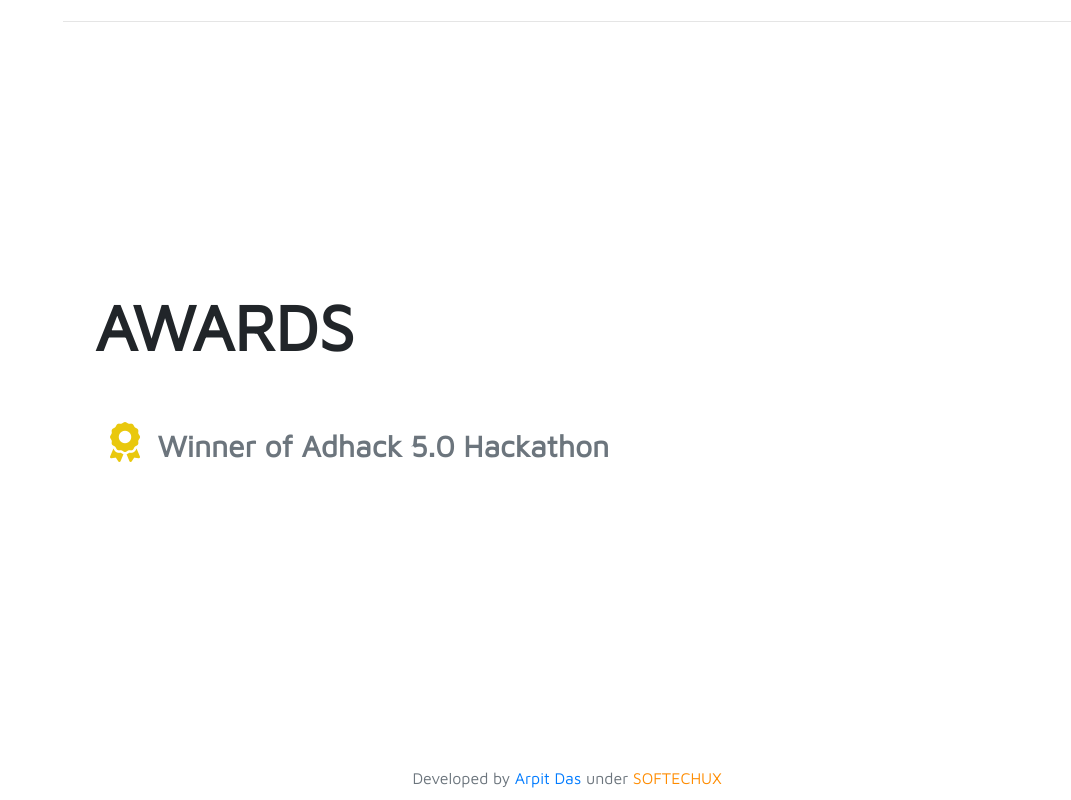
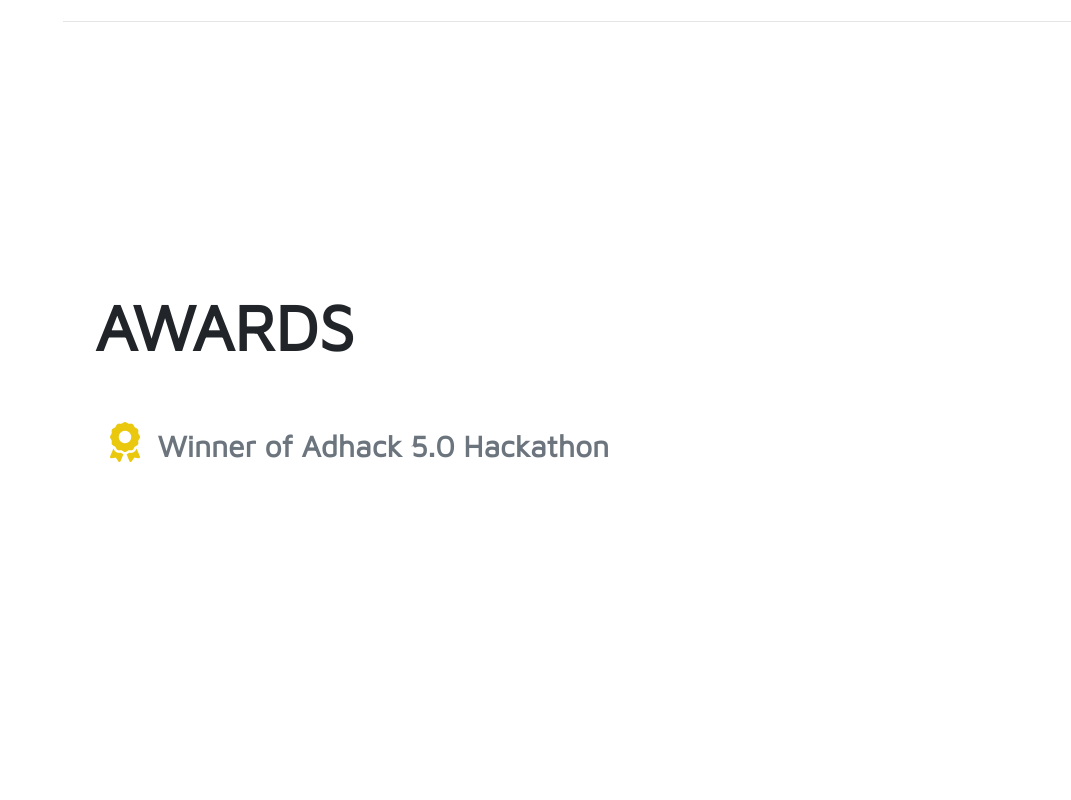
Before and after one commit to akshaybengani/akshaybengani.github.io, a plain HTML site: page index.html in a window 1280 px wide. Shown: the part 8884-9684 px from the top of the page, without its empty margins (209-1280 px from the left). After the commit the page ends 9650 px from the top, so only its background shows below. Drawn offline with nearby package versions, Linux system fonts and the light colour scheme.

Commit message:
Added Changes

```diff
--- a/index.html
+++ b/index.html
@@ -1072,8 +1072,8 @@
 
         </div>
 
-        <footer class="footer text-muted text-center">Developed by <a href="https://decoderrony.github.io" target="_blank" class="developer">Arpit Das</a> under <a href="https://softechux.com" target="_blank" class="company">SOFTECHUX</a></footer>
-
+        <!-- <footer class="footer text-muted text-center">Developed by <a href="https://decoderrony.github.io" target="_blank" class="developer">Arpit Das</a> under <a href="https://softechux.com" target="_blank" class="company">SOFTECHUX</a></footer>
+         -->
 
 
         <!--JQUERY FOR SCROLL ANIMATION-->
```
